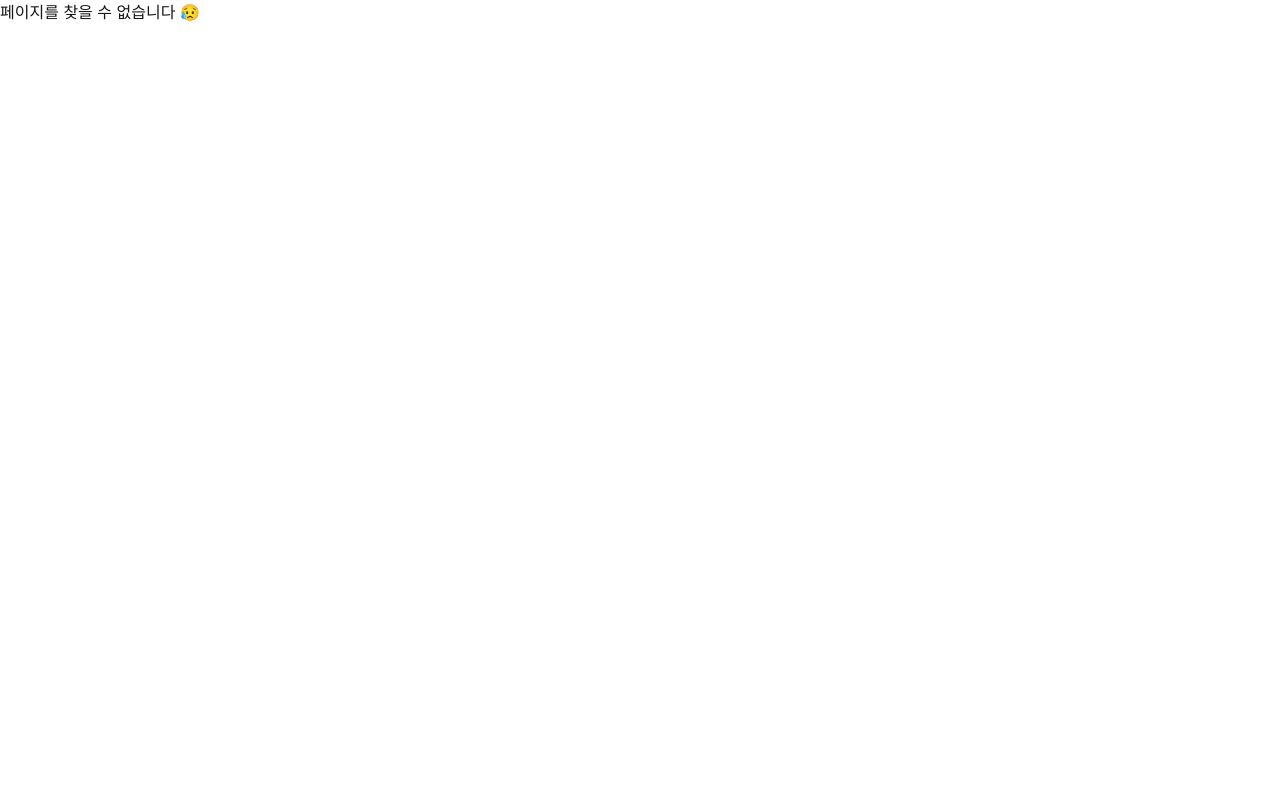
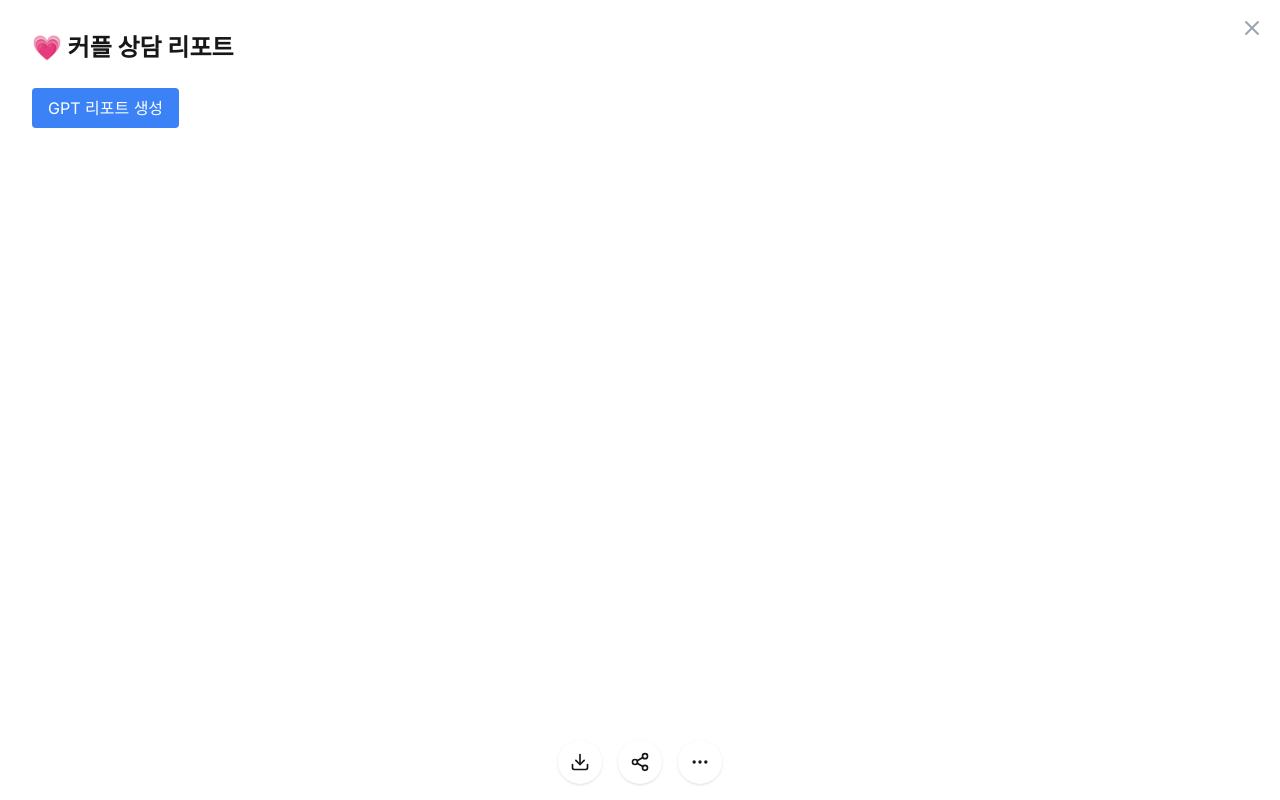
Before and after one commit to tomato-labS2/I-mean-frontend, a Next.js app: page /report/view/1 in a window 1280 px wide. Before the commit this address had no page. Built offline with nearby package versions, Linux system fonts and the light colour scheme.

Commit message:
feat: report 기능 복원 (기존 브랜치에서 복사)

```diff
--- a/next.config.ts
+++ b/next.config.ts
@@ -5,7 +5,7 @@ const nextConfig: NextConfig = {
 
   // 정적 export를 위한 옵션
   trailingSlash: true, //모든 경로에 슬래시 붙여서 S3에서 폴더처럼 인식
-  output: "export",
+  //output: "export",
   images: {
     loader: "akamai", // 정적 사이트에 적합한 이미지 처리 방식
     path: "/",        // 이미지 경로 기준
--- a/package.json
+++ b/package.json
@@ -21,6 +21,7 @@
     "react": "^19.0.0",
     "react-dom": "^19.0.0",
     "react-hook-form": "^7.56.4",
+    "react-icons": "^5.5.0",
     "socket.io-client": "^4.8.1",
     "tailwind-merge": "^3.3.0",
     "zod": "^3.25.30",
--- /dev/null
+++ b/src/app/report/view/[roomId]/page.tsx
@@ -0,0 +1,63 @@
+'use client';
+
+import { useParams, useRouter } from 'next/navigation';
+import React, { useState } from 'react';
+import { generateGptReport } from '@/features/report/api/generateReport';
+import ReportCard from '@/features/report/components/ReportCard';
+import { FiDownload, FiShare2, FiMoreHorizontal, FiX } from 'react-icons/fi';
+import { ReportData } from '@/features/report/types';
+
+export default function ReportViewPage() {
+  const router = useRouter();
+  const params = useParams();
+  const roomId = params.roomId as string;
+
+  const [report, setReport] = useState<ReportData | null>(null);
+  const [loading, setLoading] = useState(false);
+
+  const handleGenerateReport = async () => {
+    if (!roomId) {
+      alert('roomId가 필요합니다');
+      return;
+    }
+
+    setLoading(true);
+    const result = await generateGptReport(roomId);
+    setLoading(false);
+
+    if (result) {
+      setReport(result);
+    } else {
+      alert('리포트 생성 실패');
+    }
+  };
+
+  return (
+    <div className="p-8 relative">
+      <button
+        onClick={() => router.push('/chat')}
+        className="absolute top-4 right-4 text-gray-400 hover:text-gray-600"
+      >
+        <FiX size={24} />
+      </button>
+
+      <h1 className="text-2xl font-bold mb-6">💗 커플 상담 리포트</h1>
+
+      <button
+        onClick={handleGenerateReport}
+        className="bg-blue-500 text-white px-4 py-2 rounded mb-6"
+        disabled={loading}
+      >
+        {loading ? '생성 중...' : 'GPT 리포트 생성'}
+      </button>
+
+      {report && <ReportCard data={report} />}
+
+      <div className="fixed bottom-4 left-0 w-full flex justify-center space-x-4">
+        <button className="bg-white rounded-full p-3 shadow"><FiDownload size={20} /></button>
+        <button className="bg-white rounded-full p-3 shadow"><FiShare2 size={20} /></button>
+        <button className="bg-white rounded-full p-3 shadow"><FiMoreHorizontal size={20} /></button>
+      </div>
+    </div>
+  );
+}
--- /dev/null
+++ b/src/features/report/api/generateReport.ts
@@ -0,0 +1,15 @@
+export const generateGptReport = async (roomId: string) => {
+  const res = await fetch("http://localhost:8000/reports/gpt/generate", {
+    method: "POST",
+    headers: {
+      "Content-Type": "application/json",
+    },
+    body: JSON.stringify({ room_id: roomId }),
+  });
+
+  if (!res.ok) {
+    throw new Error("API 요청 실패: " + res.status);
+  }
+
+  return res.json();
+};
--- /dev/null
+++ b/src/features/report/components/ReportCard.tsx
@@ -0,0 +1,51 @@
+'use client';
+import React from 'react';
+import { ReportData } from '../types';
+
+interface Props {
+  data: ReportData;
+}
+
+export default function ReportCard({ data }: Props) {
+  return (
+    <div className="space-y-6 bg-white p-6 shadow rounded-lg text-gray-800">
+      <section>
+        <h2 className="text-lg font-semibold mb-1">💬 대화 상황 요약</h2>
+        <p>• {data.situation}</p>
+      </section>
+
+      <section>
+        <h2 className="text-lg font-semibold mb-1">🧠 감정 표현 유형</h2>
+        {data.emotions.map((person, idx) => (
+          <div key={idx} className="mb-2">
+            <p className="font-bold">{person.nickname} ({person.type})</p>
+            <ul className="list-disc ml-5 text-sm text-gray-700">
+              {person.details.map((d, i) => (
+                <li key={i}>{d}</li>
+              ))}
+            </ul>
+          </div>
+        ))}
+      </section>
+
+      <section>
+        <h2 className="text-lg font-semibold mb-1">📈 소통 패턴</h2>
+        <p>• {data.communication}</p>
+      </section>
+
+      <section>
+        <h2 className="text-lg font-semibold mb-1">🌱 개선 방안</h2>
+        <ul className="list-disc ml-5 text-sm text-gray-700">
+          {data.suggestions.map((s, i) => (
+            <li key={i}>{s}</li>
+          ))}
+        </ul>
+      </section>
+
+      <section>
+        <h2 className="text-lg font-semibold mb-1">📞 상담 추천 여부</h2>
+        <p>• {data.recommend}</p>
+      </section>
+    </div>
+  );
+}
--- /dev/null
+++ b/src/features/report/hooks/useReportData.ts
@@ -0,0 +1,26 @@
+// src/features/report/hooks/useReportData.ts
+import { useEffect, useState } from 'react';
+import axios from 'axios';
+import { ReportData } from '../types';
+
+export const useReportData = (roomId: number) => {
+  const [data, setData] = useState<ReportData | null>(null);
+  const [loading, setLoading] = useState(true);
+
+  useEffect(() => {
+    const fetchReport = async () => {
+      try {
+        const response = await axios.get<ReportData>(`http://localhost:8000/reports/room/${roomId}`);
+        setData(response.data);
+      } catch (error) {
+        console.error('리포트 데이터를 불러오는 중 오류 발생:', error);
+      } finally {
+        setLoading(false);
+      }
+    };
+
+    fetchReport();
+  }, [roomId]);
+
+  return { data, loading };
+};
--- /dev/null
+++ b/src/features/report/types.ts
@@ -0,0 +1,14 @@
+// src/features/report/types.ts
+export interface EmotionProfile {
+  nickname: string;
+  type: '방어' | '회피';
+  details: string[];
+}
+
+export interface ReportData {
+  situation: string;
+  emotions: EmotionProfile[];
+  communication: string;
+  suggestions: string[];
+  recommend: string;
+}
```
Also changed, not shown: 1 other file (tests, documents, lock files or other folders).
